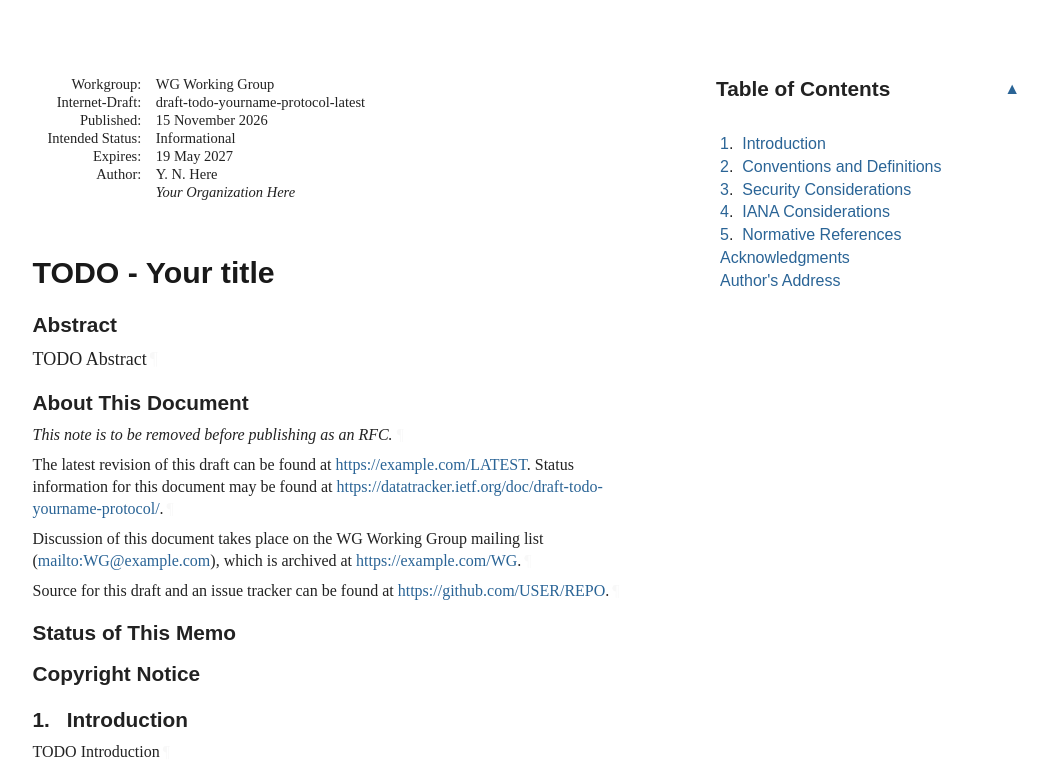
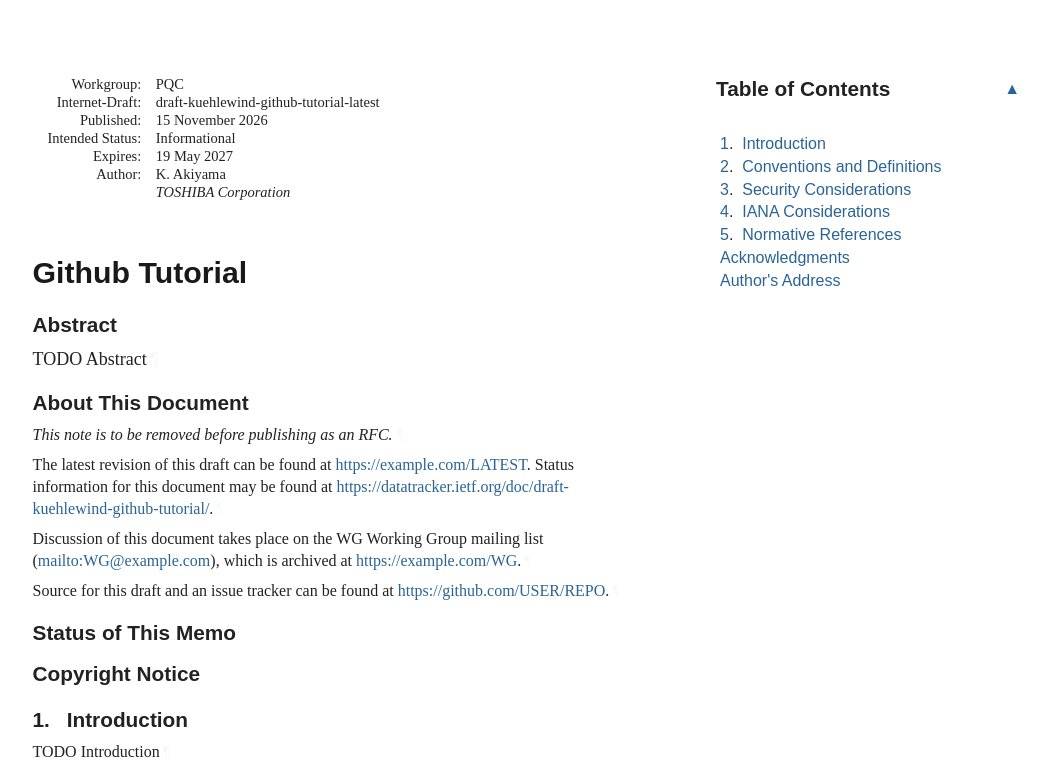
Before and after one commit to akiyama-ttk/draft-github-tutorial, a plain HTML site: page draft-kuehlewind-github-tutorial.html in a window 1280 px wide. Shown: the top 777 px of the page, without its empty margins (92-1140 px from the left). Drawn offline with Linux system fonts and the light colour scheme; a web font is replaced by a local one.

Commit message:
Script updating gh-pages from 7e5b888. [ci skip]

```diff
--- a/draft-todo-yourname-protocol.html
+++ b/draft-kuehlewind-github-tutorial.html
@@ -4,8 +4,8 @@
 <meta charset="utf-8">
 <meta content="Common,Latin" name="scripts">
 <meta content="initial-scale=1.0" name="viewport">
-<title>TODO - Your title</title>
-<meta content="Your Name Here" name="author">
+<title>Github Tutorial</title>
+<meta content="Koichiro Akiyama" name="author">
 <meta content="
        TODO Abstract
     " name="description">
@@ -13,7 +13,7 @@
 <meta content="next generation" name="keyword">
 <meta content="unicorn" name="keyword">
 <meta content="AI-native" name="keyword">
-<meta content="draft-todo-yourname-protocol-latest" name="ietf.draft">
+<meta content="draft-kuehlewind-github-tutorial-latest" name="ietf.draft">
 <!-- Generator version information:
   xml2rfc 3.35.0
     Python 3.14.10
@@ -29,7 +29,7 @@
     requests 2.33.1
     wcwidth 0.9.4
 -->
-<link href="draft-todo-yourname-protocol.xml" rel="alternate" type="application/rfc+xml">
+<link href="draft-kuehlewind-github-tutorial.xml" rel="alternate" type="application/rfc+xml">
 <link href="#copyright" rel="license">
 <style type="text/css">@font-face {
   font-family: 'Lora';
@@ -1042,11 +1042,11 @@ svg {
 <table class="ears">
 <thead><tr>
 <td class="left">Internet-Draft</td>
-<td class="center">TODO - Abbreviation</td>
+<td class="center">Github Tutorial</td>
 <td class="right">November 2026</td>
 </tr></thead>
 <tfoot><tr>
-<td class="left">Here</td>
+<td class="left">Akiyama</td>
 <td class="center">Expires 19 May 2027</td>
 <td class="right">[Page]</td>
 </tr></tfoot>
@@ -1055,9 +1055,9 @@ svg {
 <div id="internal-metadata" class="document-information">
 <dl id="identifiers">
 <dt class="label-workgroup">Workgroup:</dt>
-<dd class="workgroup">WG Working Group</dd>
+<dd class="workgroup">PQC</dd>
 <dt class="label-internet-draft">Internet-Draft:</dt>
-<dd class="internet-draft">draft-todo-yourname-protocol-latest</dd>
+<dd class="internet-draft">draft-kuehlewind-github-tutorial-latest</dd>
 <dt class="label-published">Published:</dt>
 <dd class="published">
 <time datetime="2026-11-15" class="published">15 November 2026</time>
@@ -1069,13 +1069,13 @@ svg {
 <dt class="label-authors">Author:</dt>
 <dd class="authors">
 <div class="author">
-      <div class="author-name">Y. N. Here</div>
-<div class="org">Your Organization Here</div>
+      <div class="author-name">K. Akiyama</div>
+<div class="org">TOSHIBA Corporation</div>
 </div>
 </dd>
 </dl>
 </div>
-<h1 id="title">TODO - Your title</h1>
+<h1 id="title">Github Tutorial</h1>
 <section id="section-abstract">
       <h2 id="abstract"><a href="#abstract" class="selfRef">Abstract</a></h2>
 <p id="section-abstract-1">TODO Abstract<a href="#section-abstract-1" class="pilcrow">¶</a></p>
@@ -1087,7 +1087,7 @@ svg {
 <p id="section-note.1-1">This note is to be removed before publishing as an RFC.<a href="#section-note.1-1" class="pilcrow">¶</a></p>
 <p id="section-note.1-2">
         The latest revision of this draft can be found at <span><a href="https://example.com/LATEST">https://example.com/LATEST</a></span>.
-        Status information for this document may be found at <span><a href="https://datatracker.ietf.org/doc/draft-todo-yourname-protocol/">https://datatracker.ietf.org/doc/draft-todo-yourname-protocol/</a></span>.<a href="#section-note.1-2" class="pilcrow">¶</a></p>
+        Status information for this document may be found at <span><a href="https://datatracker.ietf.org/doc/draft-kuehlewind-github-tutorial/">https://datatracker.ietf.org/doc/draft-kuehlewind-github-tutorial/</a></span>.<a href="#section-note.1-2" class="pilcrow">¶</a></p>
 <p id="section-note.1-3">
         Discussion of this document takes place on the
         WG Working Group mailing list (<span><a href="mailto:WG@example.com">mailto:WG@example.com</a></span>),
@@ -1234,11 +1234,11 @@ appear in all capitals, as shown here.<a href="#section-2-1" class="pilcrow">¶<
 <a href="#name-authors-address" class="section-name selfRef">Author's Address</a>
       </h2>
 <address class="vcard">
-        <div dir="auto" class="left"><span class="fn nameRole">Your Name Here</span></div>
-<div dir="auto" class="left"><span class="org">Your Organization Here</span></div>
+        <div dir="auto" class="left"><span class="fn nameRole">Koichiro Akiyama</span></div>
+<div dir="auto" class="left"><span class="org">TOSHIBA Corporation</span></div>
 <div class="email">
 <span>Email:</span>
-<a href="mailto:your.email@example.com" class="email">your.email@example.com</a>
+<a href="mailto:koichiro.akiyama.v47@mail.toshiba" class="email">koichiro.akiyama.v47@mail.toshiba</a>
 </div>
 </address>
 </section>
```
Also changed, not shown: index.html (+4 -4 lines), draft-kuehlewind-github-tutorial.txt.
